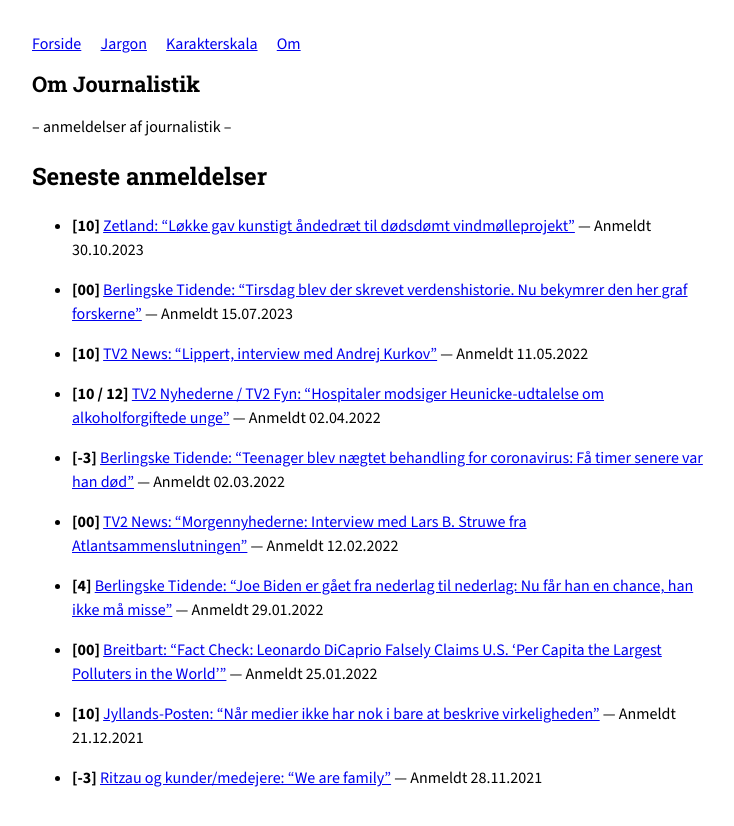
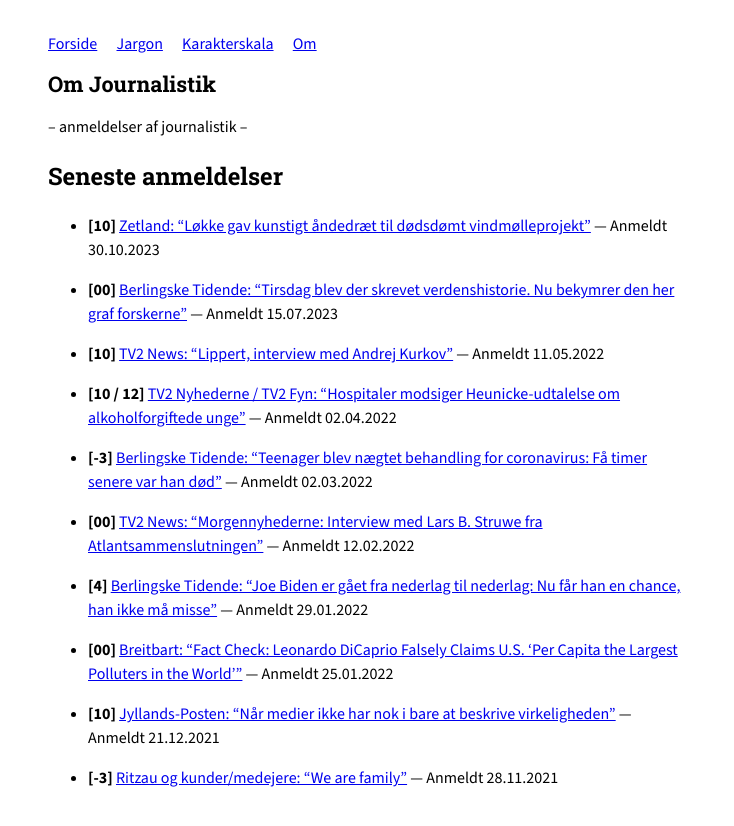
Before and after one commit to MichaelOAppel/OmJournalistik, a Jekyll site: the page built from index.md, in a window 1280 px wide. Shown: the top 826 px of the page, without its empty margins (272-1006 px from the left). Built offline with Jekyll 4.4.1, drawn with Linux system fonts in a browser that asks for light colours.

Commit message:
Update default.html

```diff
--- a/_layouts/default.html
+++ b/_layouts/default.html
@@ -8,7 +8,7 @@
   <link rel="preconnect" href="https://fonts.gstatic.com" crossorigin>
   <link href="https://fonts.googleapis.com/css2?family=Roboto+Slab:wght@400;700&family=Source+Sans+3:ital,wght@0,400;0,700;1,400&display=swap" rel="stylesheet">
   <style>
-    body { font-family: "Source Sans 3", sans-serif; max-width: 42rem; margin: 2rem auto; padding: 0 1rem; line-height: 1.5; }
+    body { font-family: "Source Sans 3", sans-serif; max-width: 40rem; margin: 2rem auto; padding: 0 1rem; line-height: 1.5; }
       h1, h2, h3 { font-family: "Roboto Slab", serif; }
       h1 { font-size: 1.35em; font-weight: 700; line-height: 1.3; }
       nav a { margin-right: 1rem; }
```
